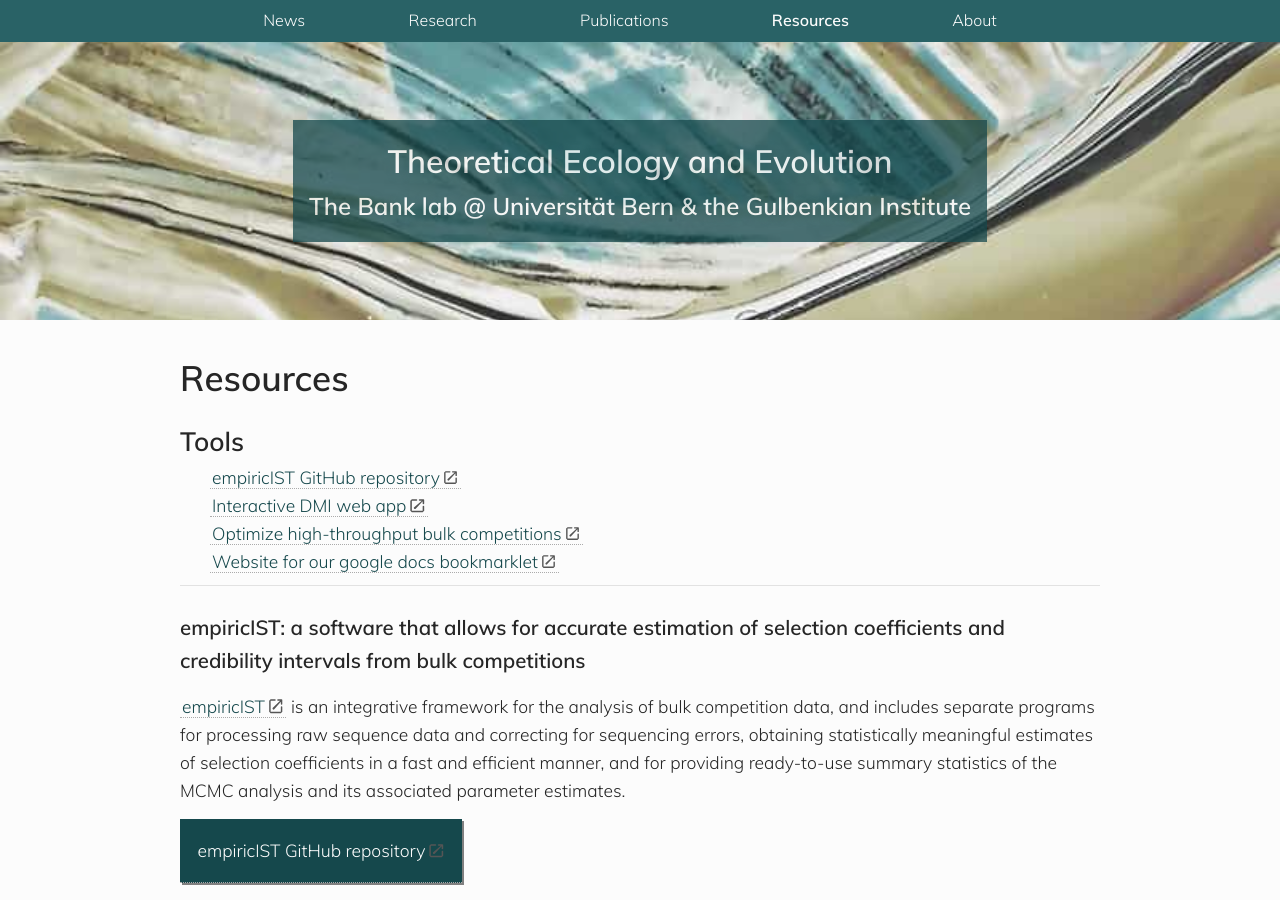
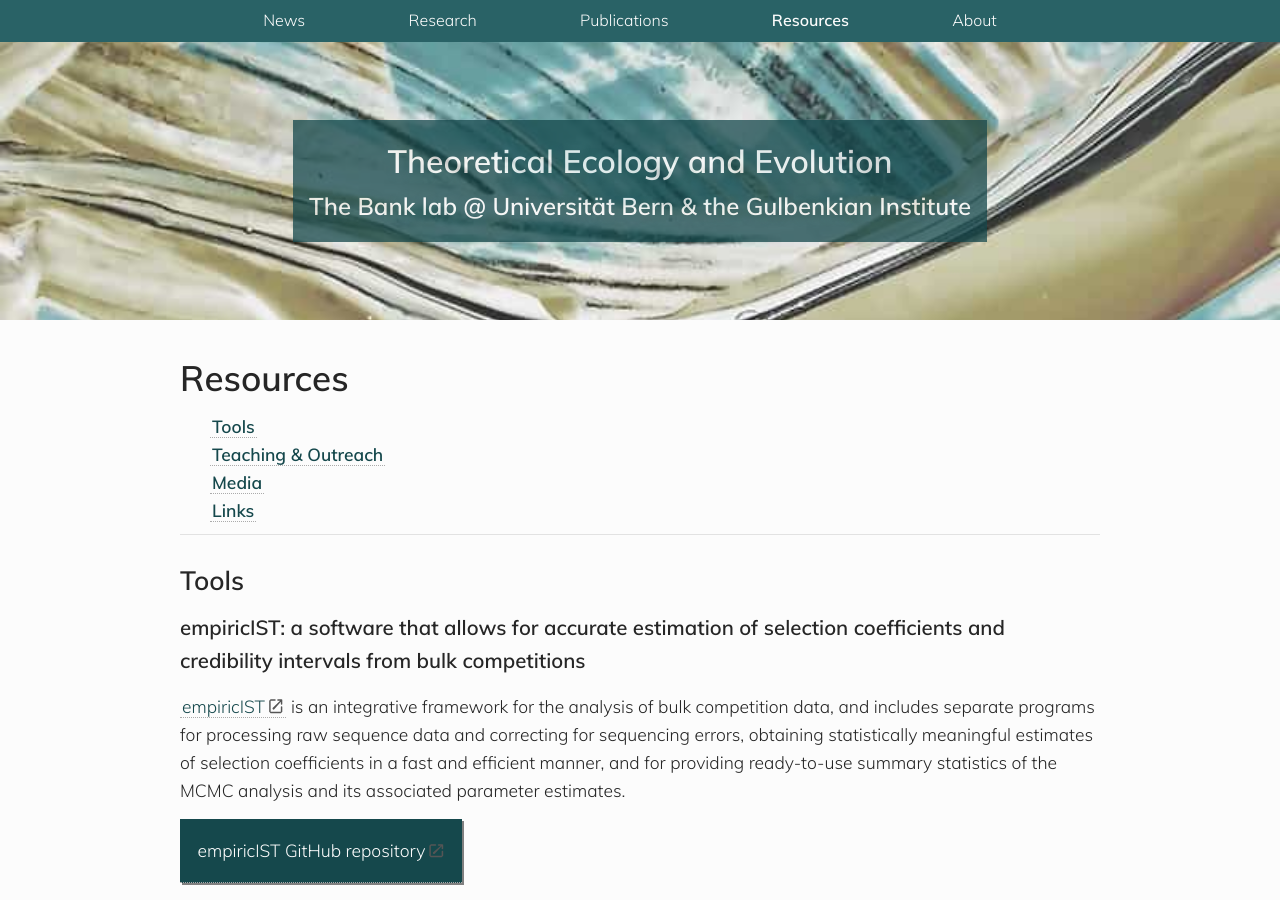
Before and after one commit to banklab/banklab.github.io, a Jekyll site: the page built from resources.md, in a window 1280 px wide and 900 px high. Built offline with Jekyll 4.4.1, drawn with Linux system fonts in a browser that asks for light colours; some web fonts are replaced.

Commit message:
resources page too long…

```diff
--- a/resources.md
+++ b/resources.md
@@ -5,14 +5,14 @@ permalink: /resources/
 ---
 # Resources
 
-## Tools
-
-* [empiricIST GitHub repository](https://github.com/Matu2083/empiricIST)
-* [Interactive DMI web app](https://evoldynamics.gitlab.io/dmi-js/model.html)
-* [Optimize high-throughput bulk competitions](https://evoldynamics.gitlab.io/dmi-js/model.html)
-* [Website for our google docs bookmarklet](https://evoldynamics.gitlab.io/bookmarklets/)
+* [Tools](#tools)
+* [Teaching & Outreach](#teaching--outreach)
+* [Media](#media)
+* [Links](#links)
 
 ---
+
+## Tools
 
 ### empiricIST: a software that allows for accurate estimation of selection coefficients and credibility intervals from bulk competitions
 
```
